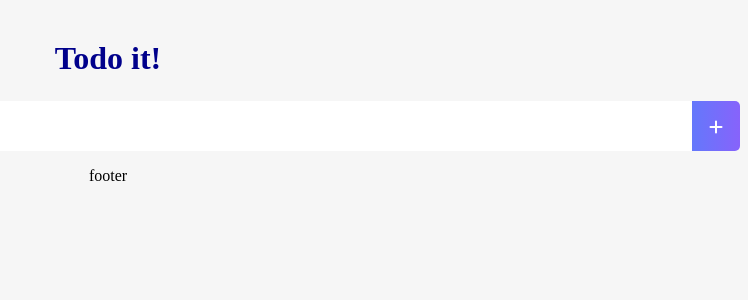
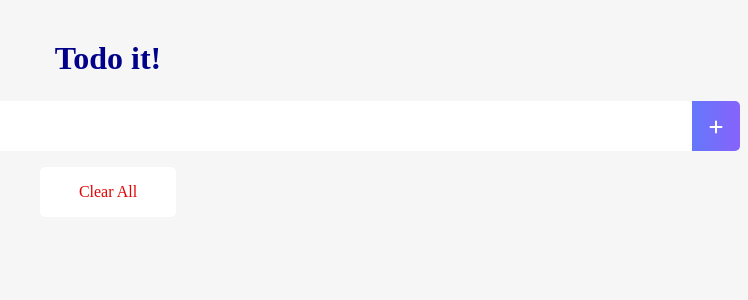
Before and after one commit to Ziihong/study_vue, a Vue app in the folder vue-todo/: page / in a window 1280 px wide. Shown: the top 300 px of the page, without its empty margins (532-1280 px from the left). Built offline with nearby package versions, Linux system fonts and the light colour scheme.

Commit message:
fix: TodoFooter_clear todo function

```diff
--- a/vue-todo/src/components/TodoFooter.vue
+++ b/vue-todo/src/components/TodoFooter.vue
@@ -1,9 +1,30 @@
 <template>
-  <div>footer</div>
+  <div class="clearAllContainer">
+    <span class="clearAllBtn" v-on:click="clearTodo">Clear All</span>
+  </div>
 </template>
 
 <script>
-export default {};
+export default {
+  methods: {
+    clearTodo: function () {
+      localStorage.clear();
+    },
+  },
+};
 </script>
 
-<style></style>
+<style scoped>
+.clearAllContainer {
+  width: 8.5rem;
+  height: 50px;
+  line-height: 50px;
+  background-color: white;
+  border-radius: 5px;
+  margin: 0 auto;
+}
+.clearAllBtn {
+  color: #e20303;
+  display: block;
+}
+</style>
```
